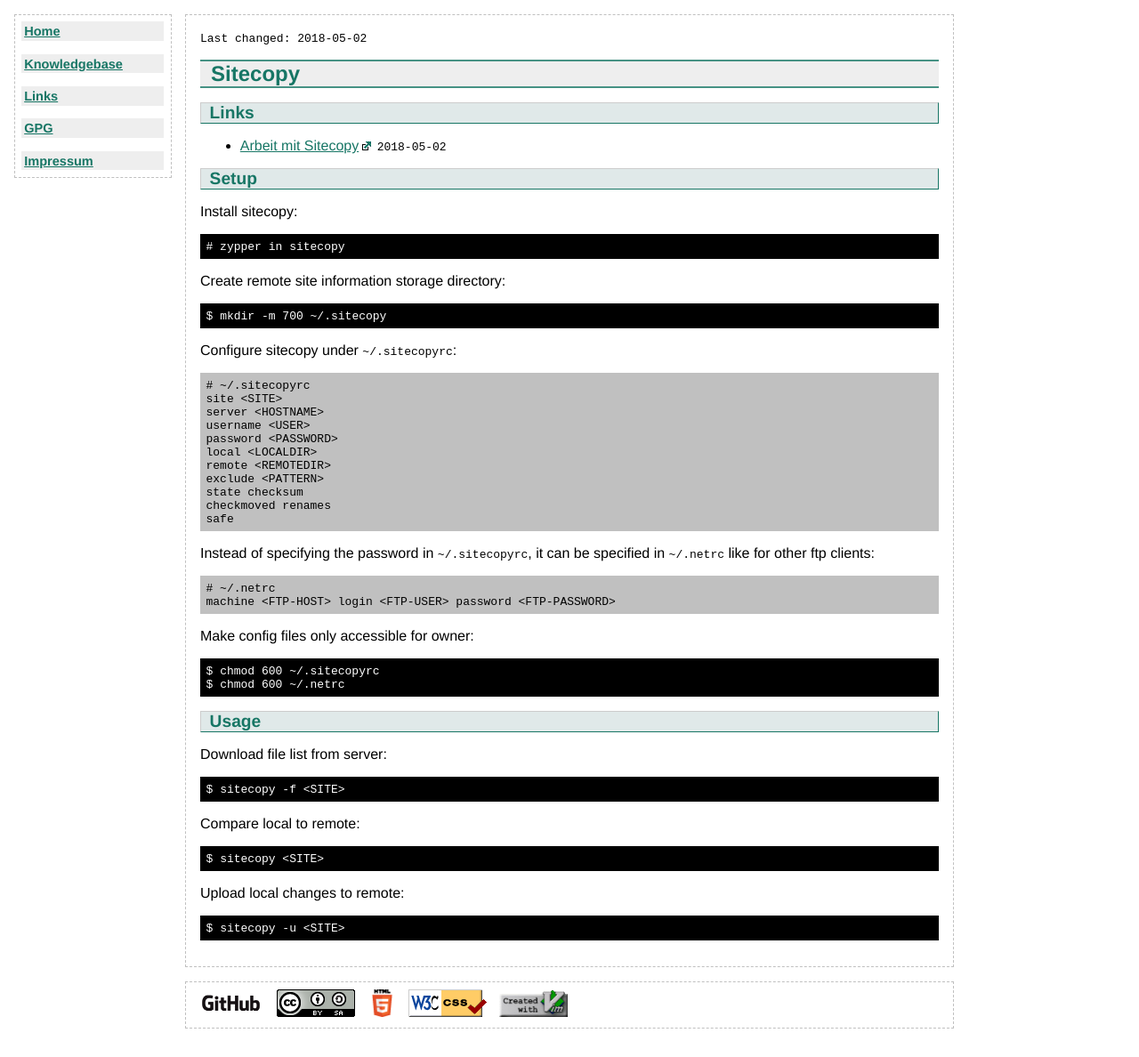
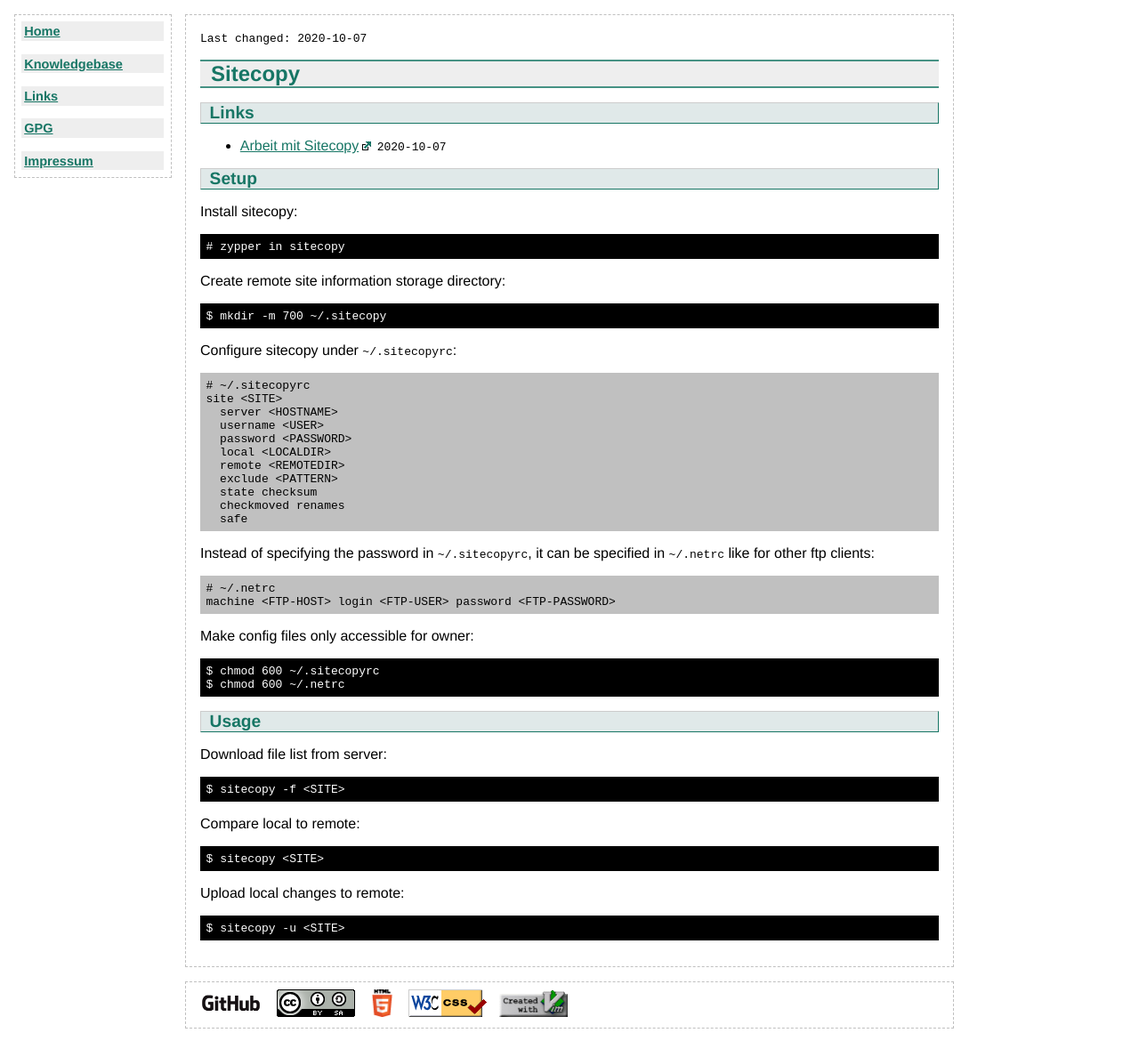
Before and after one commit to flyinggreenfrog/flyinggreenfrog.github.io, a Jekyll site: the page built from knowledgebase/sitecopy.md, in a window 1280 px wide. Shown: the whole page at 89% size. Built offline with Jekyll 4.4.1, drawn with Linux system fonts in a browser that asks for light colours.

Commit message:
Work on knowledgebase sitecopy.

````diff
--- a/knowledgebase/sitecopy.md
+++ b/knowledgebase/sitecopy.md
@@ -1,53 +1,53 @@
 ---
 title: Sitecopy
-last-changed: <time>2018-05-02</time>
+last-changed: <time>2020-10-07</time>
 knowledgebase: true
 categories: [Linux, Network]
 ---
 ## Links
 
-* [Arbeit mit Sitecopy](https://www.schlittermann.de/doc/sitecopy.html) <time>2018-05-02</time>
+* [Arbeit mit Sitecopy](https://www.schlittermann.de/doc/sitecopy.html) <time>2020-10-07</time>
 
 ## Setup
 
 Install sitecopy:
 
-``` sh
+```console
 # zypper in sitecopy
 ```
 
 Create remote site information storage directory:
 
-``` sh
+```console
 $ mkdir -m 700 ~/.sitecopy
 ```
 
 Configure sitecopy under `~/.sitecopyrc`:
 
-``` text
+```text
 # ~/.sitecopyrc
 site <SITE>
-server <HOSTNAME>
-username <USER>
-password <PASSWORD>
-local <LOCALDIR>
-remote <REMOTEDIR>
-exclude <PATTERN>
-state checksum
-checkmoved renames
-safe
+  server <HOSTNAME>
+  username <USER>
+  password <PASSWORD>
+  local <LOCALDIR>
+  remote <REMOTEDIR>
+  exclude <PATTERN>
+  state checksum
+  checkmoved renames
+  safe
 ```
 
 Instead of specifying the password in `~/.sitecopyrc`, it can be specified in `~/.netrc` like for other ftp clients:
 
-``` text
+```text
 # ~/.netrc
 machine <FTP-HOST> login <FTP-USER> password <FTP-PASSWORD>
 ```
 
 Make config files only accessible for owner:
 
-``` sh
+```console
 $ chmod 600 ~/.sitecopyrc
 $ chmod 600 ~/.netrc
 ```
@@ -56,18 +56,18 @@ $ chmod 600 ~/.netrc
 
 Download file list from server:
 
-``` sh
+```console
 $ sitecopy -f <SITE>
 ```
 
 Compare local to remote:
 
-``` sh
+```console
 $ sitecopy <SITE>
 ```
 
 Upload local changes to remote:
 
-``` sh
+```console
 $ sitecopy -u <SITE>
 ```
````
